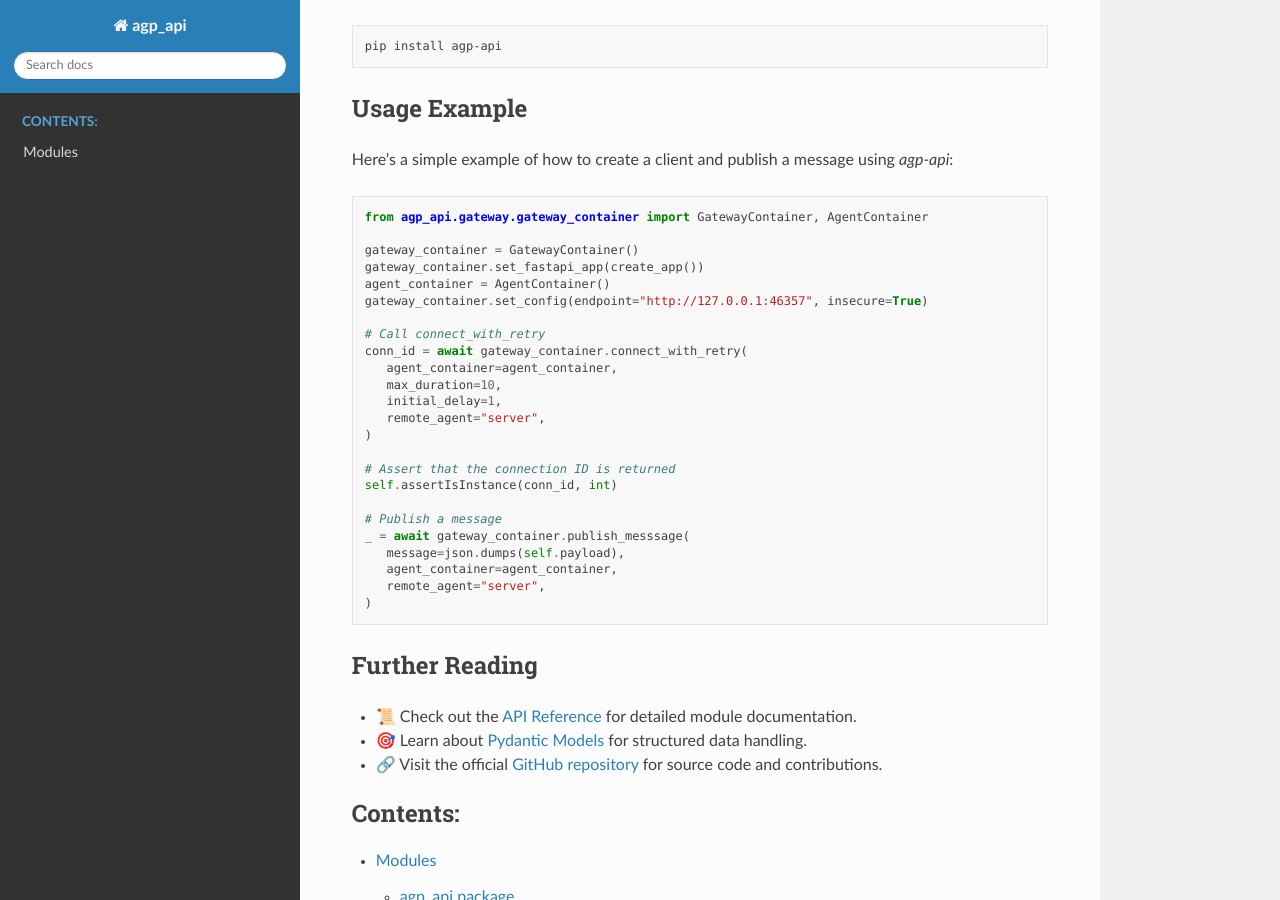
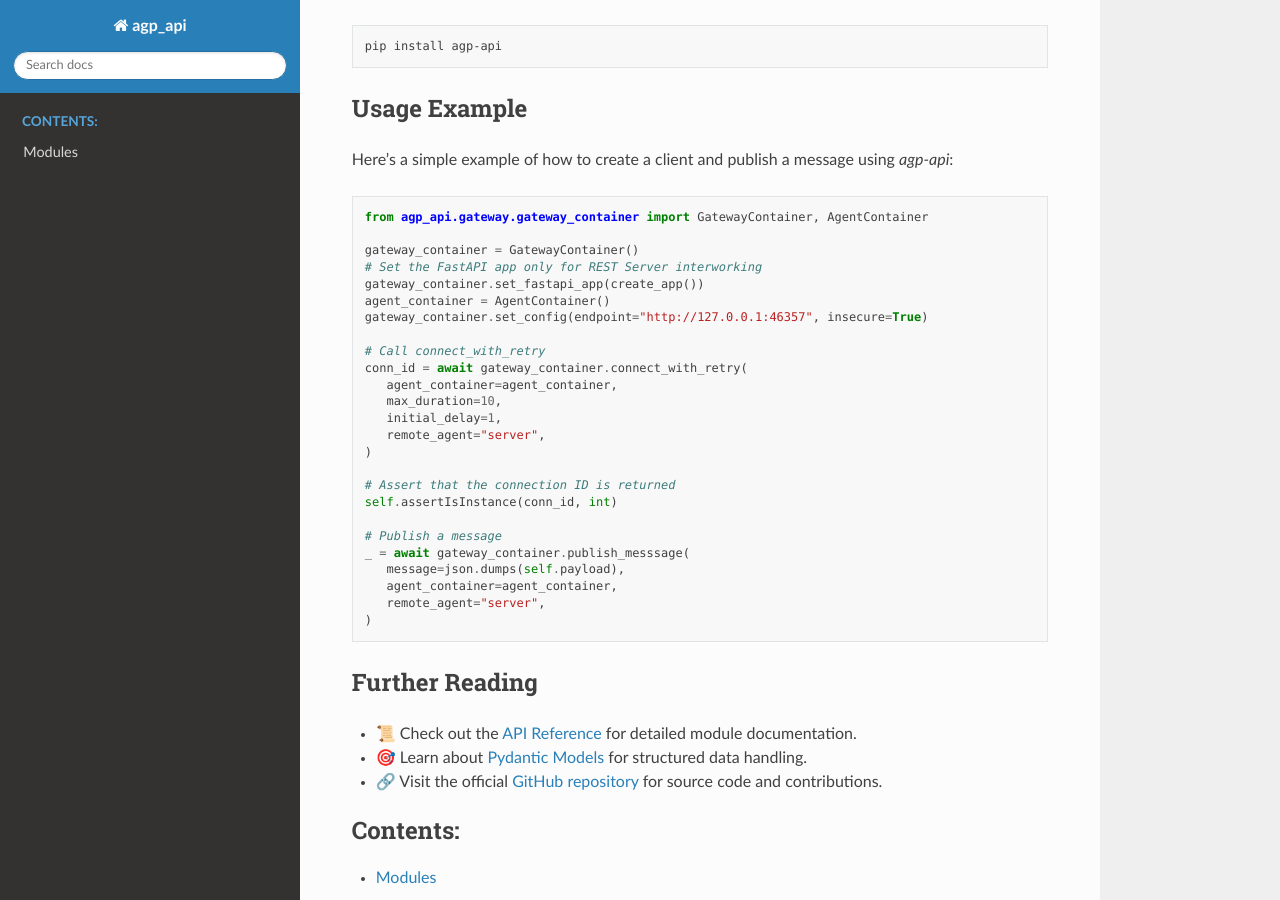
Before and after one commit to brisacoder/agp-api, a Sphinx documentation site: the page built from agp_api/docs/source/index.rst, in a window 1280 px wide and 900 px high, scrolled down 559 px. Built offline with Sphinx 7.4.7 and the Read the Docs theme 3.1.0, drawn with Linux system fonts in a browser that asks for light colours.

Commit message:
Update index.rst

```diff
--- a/agp_api/docs/source/index.rst
+++ b/agp_api/docs/source/index.rst
@@ -35,6 +35,7 @@ Here's a simple example of how to create a client and publish a message using `a
    from agp_api.gateway.gateway_container import GatewayContainer, AgentContainer
 
    gateway_container = GatewayContainer()
+   # Set the FastAPI app only for REST Server interworking
    gateway_container.set_fastapi_app(create_app())
    agent_container = AgentContainer()
    gateway_container.set_config(endpoint="http://127.0.0.1:46357", insecure=True)
```
